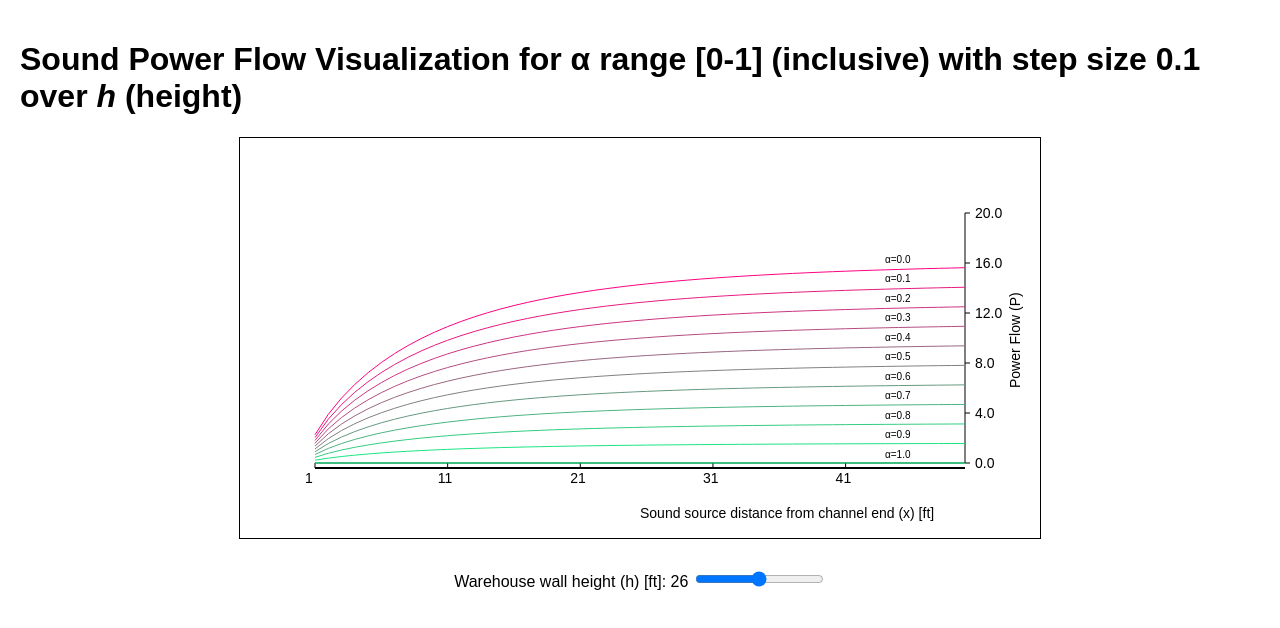
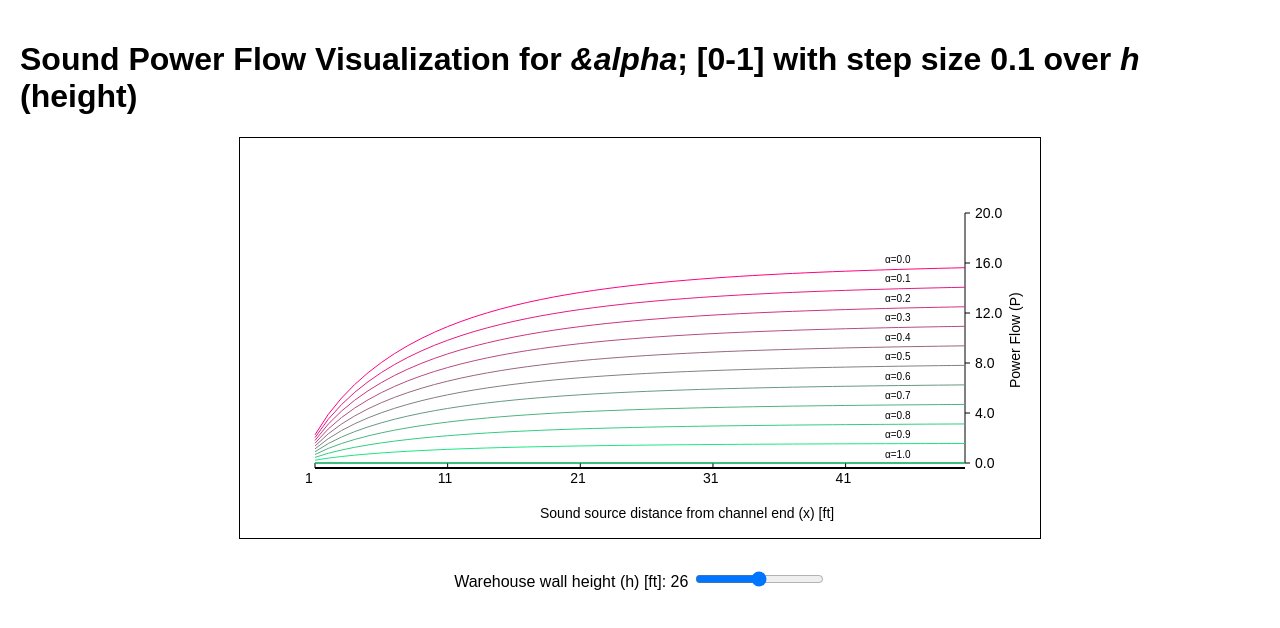
Before and after one commit to rewinfrey/sound-power, a plain HTML site: page index.html in a window 1280 px wide. Drawn offline with Linux system fonts and the light colour scheme.

Commit message:
Update index.html

```diff
--- a/index.html
+++ b/index.html
@@ -28,7 +28,7 @@
   </style>
 </head>
 <body>
-  <h1>Sound Power Flow Visualization for &alpha; range [0-1] (inclusive) with step size 0.1 over <i>h</i> (height)</h1>
+  <h1>Sound Power Flow Visualization for <i>&alpha</i>; [0-1] with step size 0.1 over <i>h</i> (height)</h1>
   <canvas id="chart" width="800" height="400"></canvas>
   <div class="controls">
     <div class="control-group">
@@ -77,7 +77,7 @@
 
       // Add labels to axes
       ctx.font = '14px Arial';
-      ctx.fillText('Sound source distance from channel end (x) [ft]', width / 2, height - 20);
+      ctx.fillText('Sound source distance from channel end (x) [ft]', width / 2 - 100, height - 20);
       ctx.save();
       ctx.translate(width - 20, height / 2 + 50);
       ctx.rotate(-Math.PI / 2);
```
